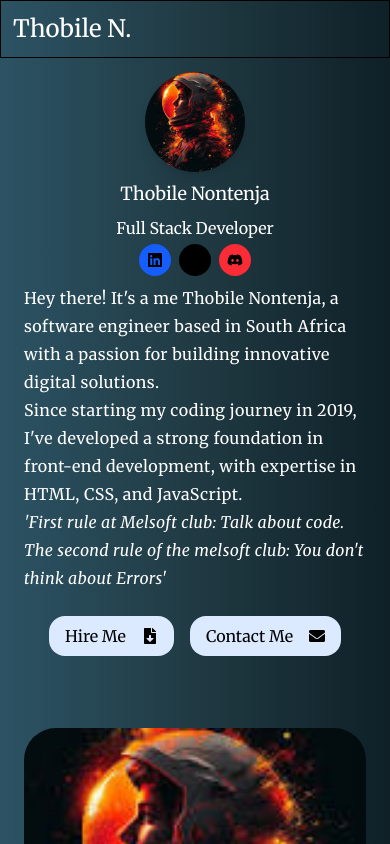
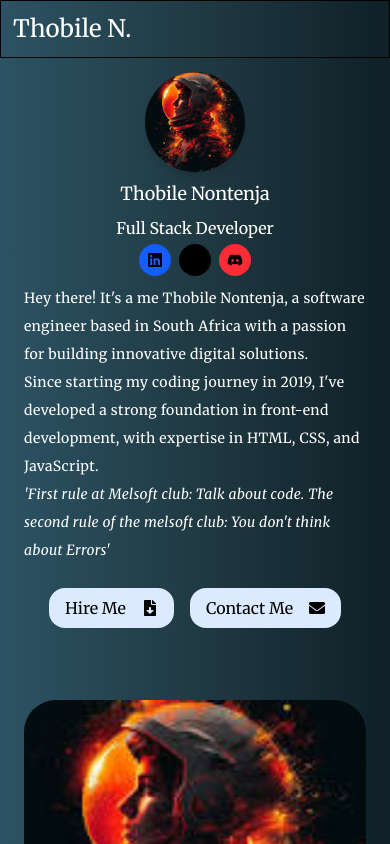
Before and after one commit to Supa-Thobile2/portfolio-melsoft2, a React (Vite) app: page / in a window 390 px wide. Shown: the top 844 px of the page. Built offline with nearby package versions, Linux system fonts and the light colour scheme; a web font is replaced by a local one.

Commit message:
added a project update for project section

```diff
--- a/src/components/hero/Hero.jsx
+++ b/src/components/hero/Hero.jsx
@@ -28,10 +28,10 @@ function Hero() {
 
                   </div>
                   <div className='container items-center px-2 my-2'>
-                    <p className='text-base tracking-wide leading-7 text-white text-start md:text-center '>Hey there! It's a me Thobile Nontenja, a software engineer based in South Africa with a passion for building innovative digital solutions.
+                    <p className='text-sm tracking-wide leading-7 text-white text-start md:text-center '>Hey there! It's a me Thobile Nontenja, a software engineer based in South Africa with a passion for building innovative digital solutions.
                        </p>
-                    <p className='text-white tracking-wide leading-7 text-start   md:text-center lg:text-base'>Since starting my coding journey in 2019, I've developed a strong foundation in front-end development, with expertise in HTML, CSS, and JavaScript.</p>
-                    <span className='leading-7 tracking-wide  text-base text-start text-white italic bold md:text-center block lg:text-base'>'First rule at Melsoft club: Talk about code. The second rule of the melsoft club: You don't think about Errors'</span>
+                    <p className='text-sm text-white tracking-wide leading-7 text-start   md:text-center lg:text-base'>Since starting my coding journey in 2019, I've developed a strong foundation in front-end development, with expertise in HTML, CSS, and JavaScript.</p>
+                    <span className='text-sm leading-7 tracking-wide  text-base text-start text-white italic bold md:text-center block lg:text-base'>'First rule at Melsoft club: Talk about code. The second rule of the melsoft club: You don't think about Errors'</span>
                   </div>
 
                   <div className='flex items-center justify-between gap-4 my-2 p-2'>
```
